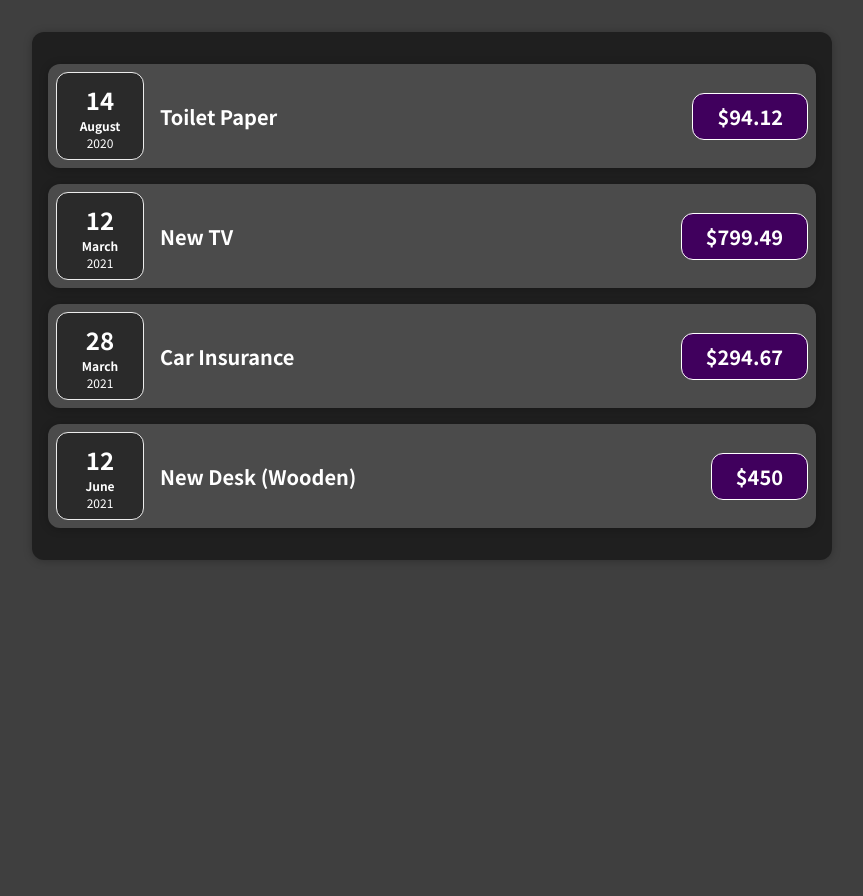
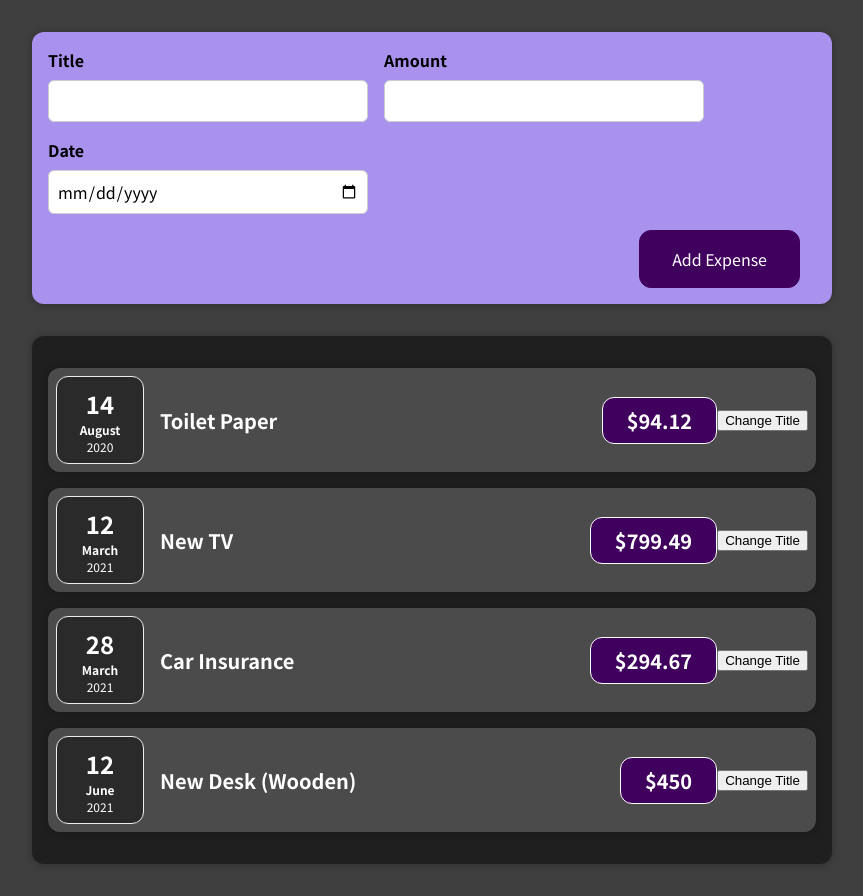
Before and after one commit to RogelioBenavides/expenses-manager, a React (Create React App) app: page / in a window 1280 px wide. Shown: the whole page, without its empty margins (208-1071 px from the left). Before the commit the page ends 800 px from the top, so only its background shows below. Built offline with nearby package versions, Linux system fonts and the light colour scheme.

Commit message:
created the expense form for user input

```diff
--- a/src/App.js
+++ b/src/App.js
@@ -1,4 +1,5 @@
 import Expenses from "./components/Expenses/Expenses";
+import NewExpense from "./components/NewExpense/NewExpense";
 
 function App() {
   const expenses = [
@@ -23,7 +24,10 @@
     },
   ];
   return(
-    <Expenses items={expenses}/>
+    <div>
+      <NewExpense />
+      <Expenses items={expenses}/>
+    </div>
   );
 }
 
--- a/src/components/Expenses/ExpenseItem.js
+++ b/src/components/Expenses/ExpenseItem.js
@@ -1,15 +1,22 @@
 import ExpenseDate from './ExpenseDate';
+import { useState } from 'react';
 import Card from '../UI/Card'
 import './ExpenseItem.css';
 
 const ExpenseItem = (props) => {
+  const [title, setTitle] = useState(props.title);
+  const clickHandler = () => {
+    setTitle('Updated!!!');
+  };
+
   return (
     <Card className="expense-item">
       <ExpenseDate date={props.date}/>
       <div className="expense-item-description">
-        <h2>{props.title}</h2>
+        <h2>{title}</h2>
         <div className="expense-item-price">${props.amount}</div>
       </div>
+      <button onClick={clickHandler}>Change Title</button>
     </Card>
   );
 };
--- /dev/null
+++ b/src/components/NewExpense/ExpenseForm.css
@@ -0,0 +1,26 @@
+.new-expense-controls {
+    display: flex;
+    flex-wrap: wrap;
+    gap: 1rem;
+    margin-bottom: 1rem;
+    text-align: left;
+}
+
+.new-expense-control label {
+    font-weight: bold;
+    margin-bottom: 0.5rem;
+    display: block;
+}
+
+.new-expense-control input {
+    font: inherit;
+    padding: 0.5rem;
+    border-radius: 6px;
+    border: 1px solid #ccc;
+    width: 20rem;
+    max-width: 100%;
+}
+
+.new-expense-actions {
+    text-align: right;
+}
--- /dev/null
+++ b/src/components/NewExpense/ExpenseForm.js
@@ -0,0 +1,69 @@
+import { useState } from "react";
+import "./ExpenseForm.css";
+
+const ExpenseForm = () => {
+  const [enteredTitle, setEnteredTitle] = useState("");
+  const [enteredAmount, setEnteredAmount] = useState("");
+  const [enteredDate, setEnteredDate] = useState("");
+
+  const inputChangeHandler = (input, value) => {
+    if (input === "title") {
+      setEnteredTitle(value);
+    } else if (input === "amount") {
+      setEnteredAmount(value);
+    } else {
+      setEnteredDate(value);
+    }
+  };
+
+  const submitHandler = (event) => {
+    event.preventDefault();
+    const expenseData = {
+        title: enteredTitle,
+        amount: enteredAmount,
+        date: new Date(enteredDate)
+    };
+    console.log(expenseData);
+  };
+
+  return (
+    <form onSubmit={submitHandler}>
+      <div className="new-expense-controls">
+        <div className="new-expense-control">
+          <label>Title</label>
+          <input
+            type="text"
+            onChange={(event) =>
+              inputChangeHandler("title", event.target.value)
+            }
+          />
+        </div>
+        <div className="new-expense-control">
+          <label>Amount</label>
+          <input
+            type="number"
+            min="0.01"
+            step="0.01"
+            onChange={(event) =>
+              inputChangeHandler("amount", event.target.value)
+            }
+          />
+        </div>
+        <div className="new-expense-control">
+          <label>Date</label>
+          <input
+            type="date"
+            min="2023-08-16"
+            max="2025-08-16"
+            onChange={(event) => inputChangeHandler("date", event.target.value)}
+          />
+        </div>
+      </div>
+      <div className="new-expense-actions">
+        <button type="submit">Add Expense</button>
+      </div>
+    </form>
+  );
+};
+
+export default ExpenseForm;
--- /dev/null
+++ b/src/components/NewExpense/NewExpense.css
@@ -0,0 +1,38 @@
+.new-expense {
+    background-color: #a892ee;
+    padding: 1rem;
+    margin: 2rem auto;
+    width: 50rem;
+    max-width: 95%;
+    border-radius: 12px;
+    text-align: center;
+    box-shadow: 0 1px 8px rgba(0, 0, 0, 0.25);
+}
+
+.new-expense button {
+    font: inherit;
+    cursor: pointer;
+    padding: 1rem 2rem;
+    border: 1px solid #40005d;
+    background-color: #40005d;
+    color: white;
+    border-radius: 12px;
+    margin-right: 1rem;
+}
+
+.new-expense button:hover,
+.new-expense button:active {
+    background-color: #510674;
+    border-color: #510674;
+}
+
+.new-expense button.alternative {
+    color: #220131;
+    border-color: transparent;
+    background-color: transparent;
+}
+
+.new-expense button.alternative:hover,
+.new-expense button.alternative:active {
+    background-color: #ddb3f8;
+}
--- /dev/null
+++ b/src/components/NewExpense/NewExpense.js
@@ -0,0 +1,11 @@
+import ExpenseForm from './ExpenseForm';
+import './NewExpense.css'
+const NewExpense = () => {
+    return(
+        <div className='new-expense'>
+            <ExpenseForm />
+        </div>
+    );
+}
+
+export default NewExpense;
```
